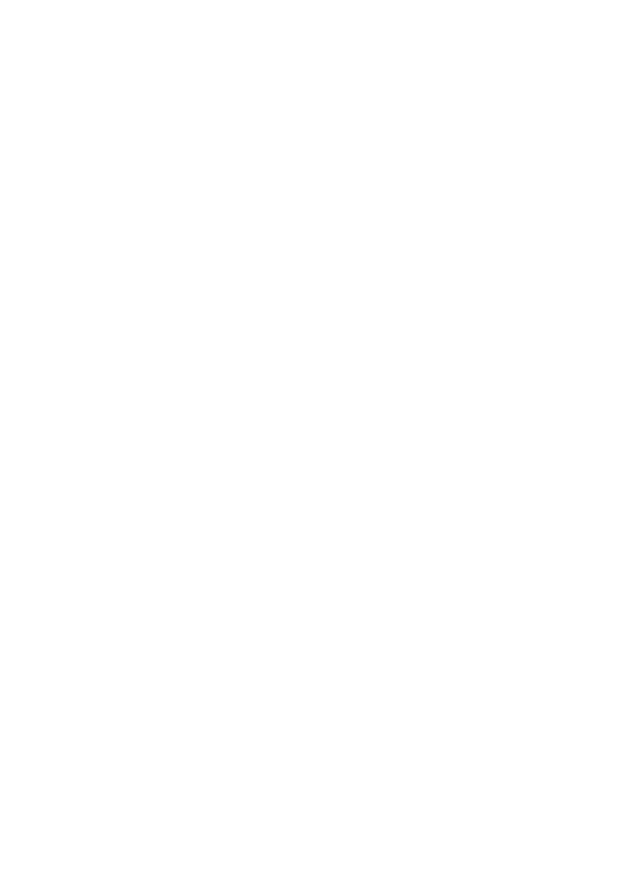
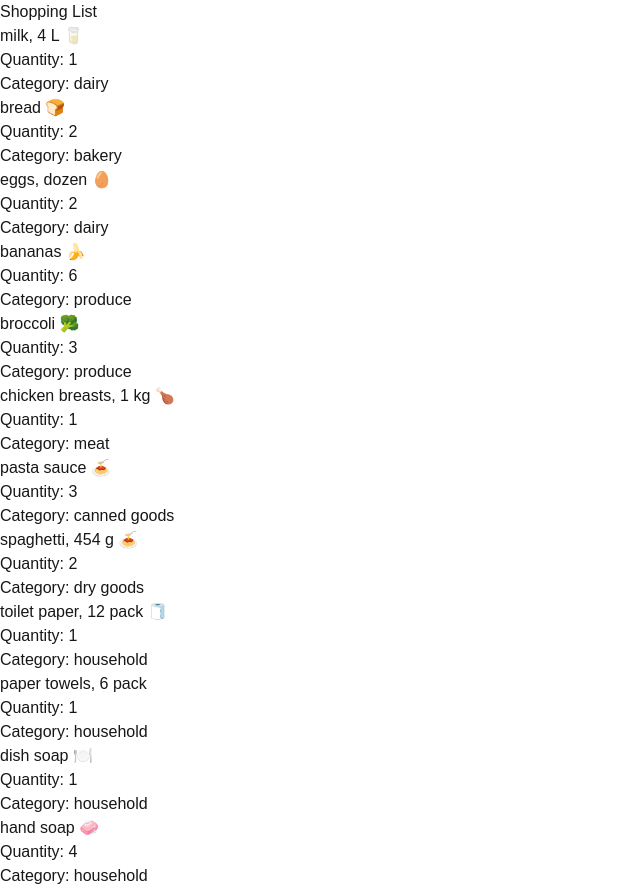
Before and after one commit to pastewarecode/cprg306-assignments, a Next.js app: page /week-3 in a window 1280 px wide. Shown: the whole page, without its empty margins (0-640 px from the left). Before the commit the page ends 800 px from the top, so only its background shows below. Built offline with nearby package versions, Linux system fonts and the light colour scheme.

Commit message:
week 3 item list done. NO CSS

```diff
--- a/app/page.js
+++ b/app/page.js
@@ -9,6 +9,8 @@
             <a target="_blank" style={{color:'blue', textDecoration:'underline'}}>Week-2 Assignment</a>
         </Link>
 
+        <br></br>
+
         <Link legacyBehavior href='http://localhost:3000/week-3' passHref>
             <a target="_blank" style={{color:'blue', textDecoration:'underline'}}>Week-3 Assignment</a>
         </Link>
--- a/app/week-2/page.js
+++ b/app/week-2/page.js
@@ -1,5 +1,4 @@
 import StudentInfo from "./student-info";
-//import styles from './week2page.module.css';
 
 export default function Page() {
     return (
@@ -7,5 +6,5 @@
             <h1>Shopping List</h1>
             <StudentInfo></StudentInfo>
         </main>
-    );
+    )
 }
--- a/app/week-2/styles/week2page.module.css
+++ /dev/null
@@ -1,4 +0,0 @@
-.h1 {
-    padding: 20px;
-    text-align: center;
-}
--- a/app/week-3/item-list.js
+++ b/app/week-3/item-list.js
@@ -1,4 +1,5 @@
-export default function ItemList({name, quantity, category}) {
+import React from 'react';
+import Item from './item';
 
     const item1 = {
         name: "milk, 4 L 🥛",
@@ -72,8 +73,20 @@
         category: "household",
     };
 
+    const allItems = [item1, item2, item3, item4, item5, item6, item7, item8, item9, item10, item11, item12];
 
 
-
-
+export default function ItemList() {
+    return (
+        <ul>
+            {allItems.map((item, index) => (
+                <Item
+                key = {index}
+                name = {item.name}
+                quantity = {item.quantity}
+                category = {item.category}
+                />
+            ))}
+        </ul>
+    );
 }
--- a/app/week-3/item.js
+++ b/app/week-3/item.js
@@ -1,9 +1,13 @@
-export default function Item({name, quantity, category}) {  //name,quantity, category are props
+import React from 'react';
+
+export default function Item({name, quantity, category}) {   //name, quantity, category are props
     return (
-        //list item element
         <li>
+            <div>
+                <h3>{name}</h3>
+                <span>Quantity: {quantity}</span>
+                <p>Category: {category}</p>
+            </div>
         </li>
-
-    )
-
+    );
 }
--- a/app/week-3/page.js
+++ b/app/week-3/page.js
@@ -1,11 +1,12 @@
-import ItemList from "./item-list";
+import React from 'react';
+import ItemList from './item-list';
 
 export default function Page() {
 
-    <main>
-        <h1>Shopping List</h1>
-        <ItemList></ItemList>
-
-    </main>
-
+    return (
+        <main>
+            <h1>Shopping List</h1>
+            <ItemList></ItemList>
+        </main>
+    )
 }
```
Also changed, not shown: 1 other file (tests, documents, lock files or other folders).
